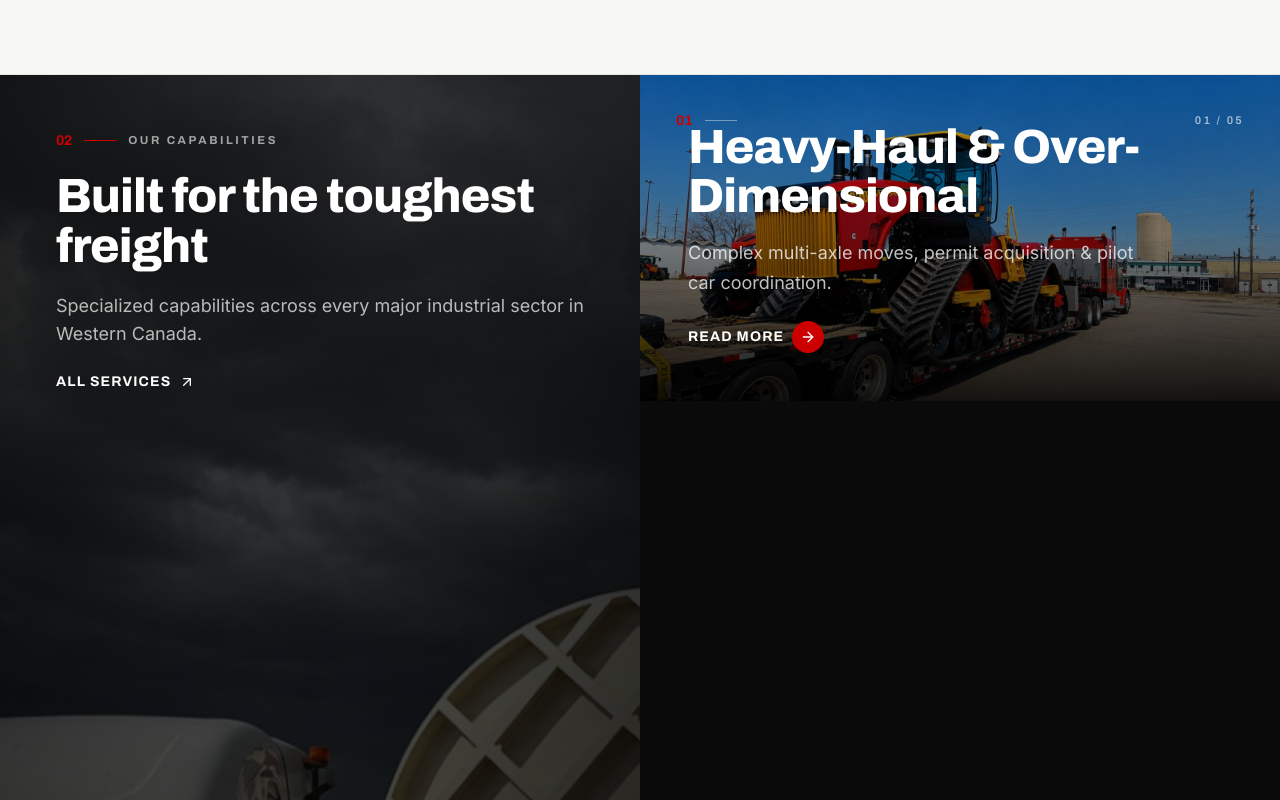
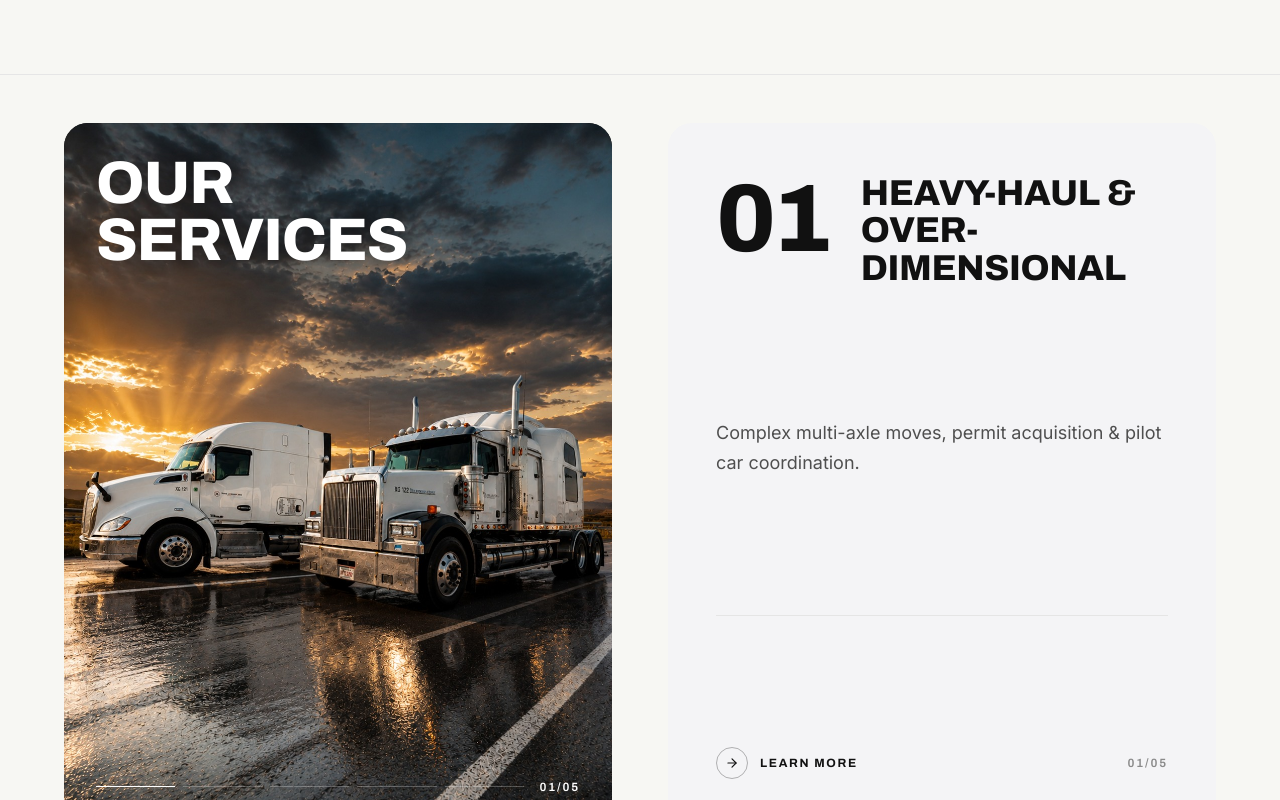
Before and after one commit to unnatisachdeva/XGroup, a Next.js app: page / in a window 1280 px wide. Shown: the part 1400-2200 px from the top of the page. Built offline with nearby package versions, Linux system fonts and the light colour scheme.

Commit message:
ui improvements

```diff
--- a/components/sections/HomeServices.tsx
+++ b/components/sections/HomeServices.tsx
@@ -3,7 +3,7 @@
 import { useEffect, useRef, useState } from "react";
 import Image from "next/image";
 import Link from "next/link";
-import { ArrowUpRight, ArrowRight } from "lucide-react";
+import { ArrowRight } from "lucide-react";
 import { gsap } from "gsap";
 import { ScrollTrigger } from "gsap/ScrollTrigger";
 
@@ -11,7 +11,6 @@ interface HomeServiceItem {
   id: string;
   title: string;
   description: string;
-  image: string;
   href: string;
 }
 
@@ -21,46 +20,48 @@ const HOME_SERVICES: HomeServiceItem[] = [
     id: "heavyhaul",
     title: "Heavy-Haul & Over-Dimensional",
     description: "Complex multi-axle moves, permit acquisition & pilot car coordination.",
-    image: "/s-heavyhaul.jpeg",
     href: "/services#heavyhaul",
   },
   {
     id: "opendeck",
     title: "Truckload – Open Deck",
     description: "Flatbed and step-deck trucking across Canada and North America.",
-    image: "/s-opendeck.jpeg",
     href: "/services#opendeck",
   },
   {
     id: "oilfield",
     title: "Oil Field",
     description: "Supporting drilling, completions, frac sand & rig relocations.",
-    image: "/s-oilfield.jpeg",
     href: "/services#oilfield",
   },
   {
     id: "iceroads",
     title: "Ice Road Transport",
     description: "Critical winter freight to remote northern exploration sites.",
-    image: "/s-iceroads.jpeg",
     href: "/services#iceroads",
   },
   {
     id: "aggregate",
     title: "Aggregate",
     description: "High-volume bulk hauling for infrastructure & civil projects.",
-    image: "/s-Aggregate.jpeg",
     href: "/services#aggregate",
   },
 ];
 
 const TOTAL = HOME_SERVICES.length;
+const RED = "#CC0000";
+const DARK = "#111111";
+const LIGHT = "#F4F4F6";
+const DIVIDER = "#E5E5E5";
+
+const pad = (n: number) => String(n).padStart(2, "0");
 
 export function HomeServices() {
   const sectionRef = useRef<HTMLElement>(null);
   const pinRef = useRef<HTMLDivElement>(null);
   const cardRefs = useRef<(HTMLElement | null)[]>([]);
   const [pinned, setPinned] = useState(false);
+  const [active, setActive] = useState(0);
 
   // Decide layout mode: pinned stacking on desktop with motion, otherwise a
   // plain vertical list (mobile + reduced motion).
@@ -76,7 +77,8 @@ export function HomeServices() {
   }, []);
 
   // Pinned scroll-stacking timeline. Each subsequent card slides up from the
-  // bottom to cover the previous one; after the last card the section unpins.
+  // bottom to cover the previous one; only one card is visible at a time and
+  // the left image stays fixed. After the last card the section unpins.
   useEffect(() => {
     if (!pinned) return;
     gsap.registerPlugin(ScrollTrigger);
@@ -97,6 +99,10 @@ export function HomeServices() {
           pin: true,
           scrub: 1,
           invalidateOnRefresh: true,
+          onUpdate: (self) => {
+            const idx = Math.round(self.progress * (cards.length - 1));
+            setActive(idx);
+          },
         },
       });
 
@@ -112,146 +118,132 @@ export function HomeServices() {
   return (
     <section
       ref={sectionRef}
-      className="relative w-full bg-[#0A0A0A] text-white"
-      aria-label="Our Capabilities"
+      className="relative w-full bg-[#F7F7F3]"
+      aria-label="Our Services"
     >
-      {/* Heading shown when the section is a plain list (mobile / reduced motion) */}
-      <div className={`${pinned ? "hidden" : "block"} px-5 pt-20 pb-10 sm:px-6`}>
-        <SectionHeading />
-      </div>
-
       <div
         ref={pinRef}
         className={
           pinned
-            ? "grid h-[100svh] grid-cols-2 overflow-hidden"
-            : "grid grid-cols-1"
+            ? "grid h-[100svh] grid-cols-2 gap-10 px-10 py-12 xl:gap-14 xl:px-16"
+            : "flex flex-col gap-6 px-5 py-16 sm:px-6"
         }
       >
-        {/* Pinned left panel — only in the stacking layout */}
-        <div className={`${pinned ? "relative block" : "hidden"} overflow-hidden`}>
+        {/* Left column — fixed portrait image (uncropped, rounded) */}
+        <div
+          className={
+            pinned
+              ? "relative h-full overflow-hidden rounded-3xl bg-black"
+              : "relative aspect-4/5 w-full overflow-hidden rounded-3xl bg-black"
+          }
+        >
           <Image
-            src="/mainphoto.jpeg"
-            alt=""
+            src="/portrait2.jpeg"
+            alt="Our Services"
             fill
-            aria-hidden
+            priority
             className="object-cover"
-            sizes="50vw"
+            sizes="(min-width: 1024px) 50vw, 100vw"
           />
-          <div className="absolute inset-0 bg-gradient-to-br from-black/85 via-black/65 to-black/80" />
-          <div className="absolute inset-0 [background:radial-gradient(120%_90%_at_20%_10%,transparent_30%,rgba(0,0,0,0.55)_100%)]" />
-          <div className="relative z-10 flex h-full flex-col justify-between p-10 xl:p-14">
-            <SectionHeading dark />
-            <div className="flex items-center gap-3 text-white/50">
-              <span className="font-display text-sm font-bold tabular-nums text-[#CC0000]">
-                {String(TOTAL).padStart(2, "0")}
+          {/* Heading overlay */}
+          <h2 className="pointer-events-none absolute left-6 top-6 font-display text-4xl font-extrabold uppercase leading-[0.95] tracking-[-0.02em] text-white drop-shadow-[0_2px_12px_rgba(0,0,0,0.6)] sm:left-8 sm:top-8 sm:text-5xl lg:text-6xl">
+            Our
+            <br />
+            Services
+          </h2>
+          {/* Bottom progress bar with current index */}
+          <div className="absolute inset-x-6 bottom-6 flex items-center gap-4 sm:inset-x-8 sm:bottom-8">
+            <div className="flex flex-1 items-center gap-2">
+              {HOME_SERVICES.map((s, i) => (
+                <span
+                  key={s.id}
+                  className="h-px flex-1 overflow-hidden bg-white/25"
+                >
+                  <span
+                    className="block h-full bg-white transition-all duration-500"
+                    style={{ width: i <= active ? "100%" : "0%" }}
+                  />
                 </span>
-              <span className="h-px w-10 bg-white/25" />
-              <span className="font-display text-[0.7rem] font-semibold uppercase tracking-[0.2em]">
-                Specialized Divisions
+              ))}
+            </div>
+            <span className="font-display text-xs font-semibold tabular-nums tracking-[0.15em] text-white">
+              {pad(active + 1)}/{pad(TOTAL)}
             </span>
           </div>
         </div>
-        </div>
 
-        {/* Cards column */}
-        <div
-          className={
-            pinned
-              ? "relative h-full"
-              : "flex flex-col gap-5 px-5 pb-20 sm:px-6"
-          }
-        >
-          {HOME_SERVICES.map((service, index) => (
+        {/* Right column — stacked service cards */}
+        <div className={pinned ? "relative h-full" : "flex flex-col gap-5"}>
+          {HOME_SERVICES.map((service, index) => {
+            const isRed = index % 2 === 1;
+            return (
               <article
                 key={service.id}
                 ref={(el) => {
                   cardRefs.current[index] = el;
                 }}
-              style={pinned ? { zIndex: index + 1 } : undefined}
-              className={`group relative flex flex-col justify-end overflow-hidden ${
-                pinned
-                  ? "absolute inset-0 rounded-none"
-                  : "min-h-[68vh] rounded-3xl"
-              } ${pinned && index > 0 ? "translate-y-full" : ""}`}
+                style={{
+                  zIndex: index + 1,
+                  backgroundColor: isRed ? RED : LIGHT,
+                  color: isRed ? "#FFFFFF" : DARK,
+                }}
+                className={`flex flex-col justify-between overflow-hidden rounded-3xl p-8 sm:p-10 lg:p-12 ${
+                  pinned ? "absolute inset-0" : "min-h-105"
+                }`}
               >
-              <Image
-                src={service.image}
-                alt={service.title}
-                fill
-                className="object-cover transition-transform duration-[900ms] ease-out group-hover:scale-[1.05]"
-                sizes="(min-width: 1024px) 50vw, 100vw"
+                {/* Top row — number + title */}
+                <div className="flex items-start gap-6 sm:gap-8">
+                  <span className="font-display text-6xl font-extrabold leading-none tabular-nums tracking-[-0.04em] sm:text-7xl lg:text-8xl">
+                    {pad(index + 1)}
+                  </span>
+                  <h3 className="mt-1 max-w-md font-display text-2xl font-extrabold uppercase leading-[1.05] tracking-[-0.01em] sm:text-3xl lg:text-4xl">
+                    {service.title}
+                  </h3>
+                </div>
+
+                {/* Description */}
+                <p
+                  className="mt-6 max-w-md text-base leading-relaxed sm:text-lg"
+                  style={{ color: isRed ? "rgba(255,255,255,0.85)" : "#4F4F4F" }}
+                >
+                  {service.description}
+                </p>
+
+                {/* Divider */}
+                <div
+                  className="mt-8 h-px w-full"
+                  style={{ backgroundColor: isRed ? "rgba(255,255,255,0.25)" : DIVIDER }}
                 />
-              <div className="absolute inset-0 bg-gradient-to-t from-black/90 via-black/45 to-black/25" />
 
-              {/* Top meta */}
-              <div className="absolute left-7 right-7 top-7 flex items-center justify-between sm:left-9 sm:right-9 sm:top-9">
-                <span className="flex items-center gap-3">
-                  <span className="font-display text-sm font-bold tabular-nums text-[#CC0000]">
-                    {String(index + 1).padStart(2, "0")}
+                {/* Bottom row — LEARN MORE + index */}
+                <div className="mt-6 flex items-center justify-between">
+                  <Link
+                    href={service.href}
+                    className="group inline-flex items-center gap-3 font-display text-xs font-bold uppercase tracking-[0.14em]"
+                    style={{ color: isRed ? "#FFFFFF" : DARK }}
+                  >
+                    <span
+                      className="flex h-8 w-8 items-center justify-center rounded-full border transition-transform duration-200 group-hover:translate-x-0.5"
+                      style={{
+                        borderColor: isRed ? "rgba(255,255,255,0.5)" : "rgba(17,17,17,0.3)",
+                      }}
+                    >
+                      <ArrowRight className="h-3.5 w-3.5" />
                     </span>
-                  <span className="h-px w-8 bg-white/40" />
-                </span>
-                <span className="font-display text-[0.7rem] font-semibold uppercase tracking-[0.2em] text-white/60">
-                  {String(index + 1).padStart(2, "0")} / {String(TOTAL).padStart(2, "0")}
+                    Learn More
+                  </Link>
+                  <span
+                    className="font-display text-xs font-semibold tabular-nums tracking-[0.15em]"
+                    style={{ color: isRed ? "rgba(255,255,255,0.7)" : "#8A8A8A" }}
+                  >
+                    {pad(index + 1)}/{pad(TOTAL)}
                   </span>
                 </div>
-
-              {/* Bottom content */}
-              <div className="relative z-10 flex flex-col gap-4 p-7 sm:p-9 lg:p-12">
-                <h3 className="max-w-xl font-display text-3xl font-extrabold leading-[1.04] tracking-[-0.02em] text-white sm:text-4xl lg:text-5xl">
-                  {service.title}
-                </h3>
-                <p className="max-w-md text-base leading-relaxed text-white/75 sm:text-lg">
-                  {service.description}
-                </p>
-                <Link
-                  href={service.href}
-                  className="mt-2 inline-flex w-fit items-center gap-2 font-display text-sm font-bold uppercase tracking-[0.08em] text-white transition-colors hover:text-[#FF4646]"
-                >
-                  Read More
-                  <span className="flex h-8 w-8 items-center justify-center rounded-full bg-[#CC0000] text-white transition-all duration-200 group-hover:bg-[#E60000] group-hover:translate-x-1">
-                    <ArrowRight className="h-4 w-4" />
-                  </span>
-                </Link>
-              </div>
               </article>
-          ))}
+            );
+          })}
         </div>
       </div>
     </section>
   );
 }
-
-function SectionHeading({ dark = false }: { dark?: boolean }) {
-  return (
-    <div className="flex max-w-xl flex-col gap-5">
-      <div className="flex items-center gap-3">
-        <span className="font-display text-sm font-bold tracking-[-0.02em] text-[#CC0000]">
-          02
-        </span>
-        <span className="h-px w-8 bg-[#CC0000]" />
-        <span
-          className={`font-display text-[0.72rem] font-bold uppercase tracking-[0.22em] ${
-            dark ? "text-white/60" : "text-white/60"
-          }`}
-        >
-          Our Capabilities
-        </span>
-      </div>
-      <h2 className="font-display text-3xl font-extrabold leading-[1.06] tracking-[-0.02em] text-white sm:text-4xl lg:text-5xl">
-        Built for the toughest freight
-      </h2>
-      <p className="text-base text-white/70 sm:text-lg">
-        Specialized capabilities across every major industrial sector in Western Canada.
-      </p>
-      <Link
-        href="/services"
-        className="group mt-1 inline-flex w-fit items-center gap-2 whitespace-nowrap font-display text-sm font-bold uppercase tracking-[0.08em] text-white transition-colors hover:text-[#FF4646]"
-      >
-        All Services
-        <ArrowUpRight className="h-4 w-4 transition-transform duration-200 group-hover:translate-x-0.5 group-hover:-translate-y-0.5" />
-      </Link>
-    </div>
-  );
-}
```
Also changed, not shown: public/portrait2.jpeg (added). Lines whose indentation alone changed are shown as unchanged.
